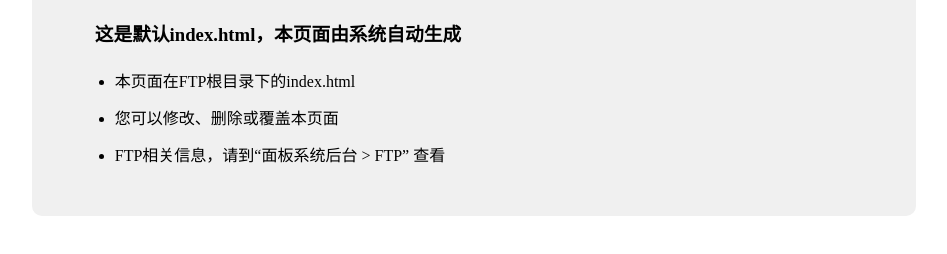
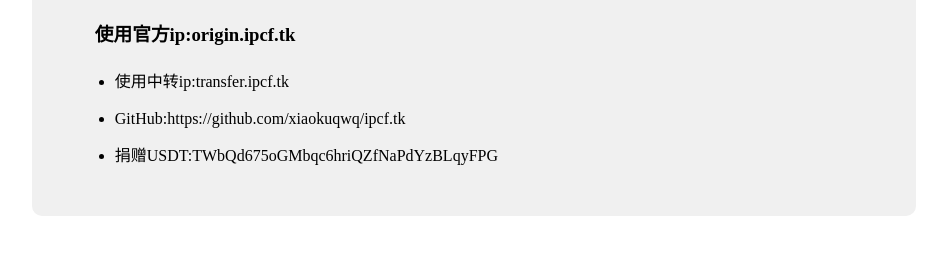
Before and after one commit to xiaokuqwq/ipcf.tk, a plain HTML site: page index.html in a window 1280 px wide. Shown: the part 222-476 px from the top of the page, without its empty margins (166-1113 px from the left). Drawn offline with Linux system fonts and the light colour scheme.

Commit message:
Update index.html

```diff
--- a/index.html
+++ b/index.html
@@ -2,7 +2,7 @@
 <html>
 <head>
     <meta charset="utf-8">
-    <title>恭喜，站点创建成功！</title>
+    <title>欢迎使用ipcf.tk</title>
     <style>
         .container {
             width: 60%;
@@ -28,11 +28,11 @@
 <body>
     <div class="container">
         <h1>恭喜, 站点创建成功！</h1>
-        <h3>这是默认index.html，本页面由系统自动生成</h3>
+        <h3>使用官方ip:origin.ipcf.tk</h3>
         <ul>
-            <li>本页面在FTP根目录下的index.html</li>
-            <li>您可以修改、删除或覆盖本页面</li>
-            <li>FTP相关信息，请到“面板系统后台 > FTP” 查看</li>
+            <li>使用中转ip:transfer.ipcf.tk</li>
+            <li>GitHub:https://github.com/xiaokuqwq/ipcf.tk</li>
+            <li>捐赠USDT:TWbQd675oGMbqc6hriQZfNaPdYzBLqyFPG</li>
         </ul>
     </div>
 </body>
```
